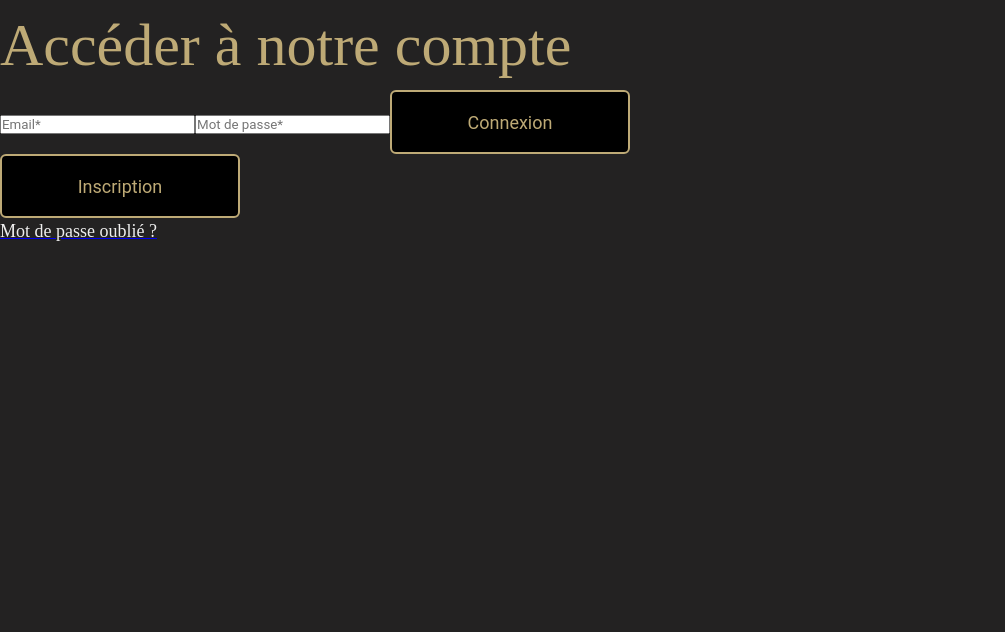
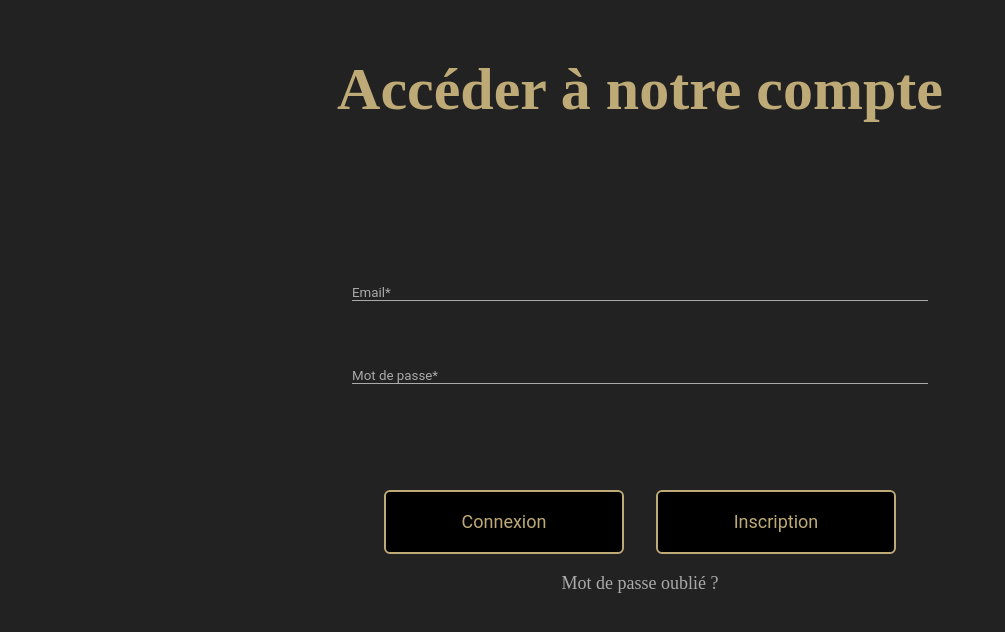
Before and after one commit to Mogwaie/Inovin, a React (Vite) app in the folder frontend/: page /login in a window 1280 px wide. Shown: the top 632 px of the page, without its empty margins (0-1005 px from the left). Built offline with nearby package versions, Linux system fonts and the light colour scheme.

Commit message:
login page end

```diff
--- a/frontend/src/assets/styles/_variable.scss
+++ b/frontend/src/assets/styles/_variable.scss
@@ -11,9 +11,6 @@ $app-supporting-color2: #eeeeee;
 /* Website Background */
 $app-bg-color: #232222;
 $app-bg-color-button: #000000;
-$app-bg-1: url("à mettre");
-$app-bg-2: url("à mettre");
-$app-bg-3: url("à mettre");
 
 /* Media query */
 $app-mobile: 320px;
@@ -30,21 +27,21 @@ $font-size-list-burger-tablet: 38px;
 @mixin font-title-phone {
   font-family: $font-family-title;
   color: $app-primary-font-color;
-  font-weight: normal;
+  font-weight: 600;
   font-size: 22px;
 }
 
 @mixin font-title-tablet {
   font-family: $font-family-title;
   color: $app-primary-font-color;
-  font-weight: normal;
+  font-weight: 600;
   font-size: 38px;
 }
 
 @mixin font-title-desktop {
   font-family: $font-family-title;
   color: $app-primary-font-color;
-  font-weight: normal;
+  font-weight: 600;
   font-size: 60px;
 }
 
--- /dev/null
+++ b/frontend/src/assets/styles/components/_inputEmail.scss
@@ -0,0 +1,20 @@
+.input-email-container {
+  width: 100%;
+
+  .input-email {
+    border: none;
+    border-bottom: 1px solid $font-family-title-color;
+    background-color: $app-bg-color;
+    color: $font-family-title-color;
+    width: 100%;
+  }
+
+  input::placeholder {
+    color: $font-family-title-color;
+  }
+
+  .input-email:focus {
+    outline: none;
+    border-bottom: solid 2px $font-family-title-color;
+  }
+}
--- /dev/null
+++ b/frontend/src/assets/styles/components/_inputPassword.scss
@@ -0,0 +1,20 @@
+.input-passeword-container {
+  width: 100%;
+
+  .input-password {
+    border: none;
+    border-bottom: 1px solid $font-family-title-color;
+    background-color: $app-bg-color;
+    color: $font-family-title-color;
+    width: 100%;
+  }
+
+  input::placeholder {
+    color: $font-family-title-color;
+  }
+
+  .input-password:focus {
+    outline: none;
+    border-bottom: solid 2px $font-family-title-color;
+  }
+}
--- a/frontend/src/assets/styles/login.scss
+++ b/frontend/src/assets/styles/login.scss
@@ -3,19 +3,59 @@
   flex-direction: column;
   flex-wrap: wrap;
   align-items: center;
-  min-height: 80vh;
+  justify-content: space-around;
+  height: 80vh;
 
   form {
     display: flex;
     flex-direction: column;
     align-items: center;
+    width: 45%;
 
-    button {
-      margin-top: 2rem;
+    input {
+      margin-top: 4rem;
+    }
+  }
+
+  .buttons-container-login-page {
+    display: flex;
+    flex-direction: column;
+    margin-top: 1rem;
+  }
+
+  button {
+    margin-bottom: 1rem;
+  }
+
+  p {
+    margin-top: 3rem;
+    text-align: center;
+    position: relative;
+    bottom: 0;
+    color: $font-family-title-color;
+    &:hover {
+      color: $app-supporting-color2;
     }
   }
 
   a {
     text-decoration: none;
+    cursor: pointer;
   }
 }
+
+@media screen and (min-width: $app-desktop) {
+  .login-container-page {
+    .buttons-container-login-page {
+      flex-direction: row;
+
+      button {
+        margin: 0 1rem;
+      }
+    }
+
+    p {
+      margin-top: 1rem;
+    }
+  }
+}
--- a/frontend/src/components/InputEmail.jsx
+++ b/frontend/src/components/InputEmail.jsx
@@ -9,13 +9,16 @@ function InputEmail({ MAX_LENGTH }) {
     }
   };
   return (
+    <div className="input-email-container">
       <input
+        className="input-email"
         type="email"
         required
         value={mail}
         onChange={handleChangeMail}
         placeholder="Email*"
       />
+    </div>
   );
 }
 
--- a/frontend/src/components/InputPassword.jsx
+++ b/frontend/src/components/InputPassword.jsx
@@ -12,13 +12,16 @@ function InputPassword({ MAX_LENGTH }) {
   };
 
   return (
+    <div className="input-passeword-container">
       <input
+        className="input-password"
         type="password"
         required
         value={password}
         onChange={handleChangePassword}
         placeholder="Mot de passe*"
       />
+    </div>
   );
 }
 
--- a/frontend/src/main.scss
+++ b/frontend/src/main.scss
@@ -2,6 +2,9 @@
 @import "./assets/styles/components/navbar.scss";
 @import "./assets/styles/components/burgerMenu.scss";
 @import "./assets/styles/components/signup.scss";
+@import "./assets/styles/login.scss";
+@import "./assets/styles/components/inputPassword";
+@import "./assets/styles/components/inputEmail";
 
 *,
 *::before,
--- a/frontend/src/pages/Login.jsx
+++ b/frontend/src/pages/Login.jsx
@@ -10,21 +10,26 @@ export default function Login() {
       <form>
         <InputEmail />
         <InputPassword />
+      </form>
+      <div className="links-page-login">
+        <div className="buttons-container-login-page">
           <Link to="/change to next page">
             <button className="primary-button" type="submit">
               Connexion
             </button>
           </Link>
-      </form>
 
           <Link to="/signUp">
             <button className="primary-button" type="button">
               Inscription
             </button>
           </Link>
+        </div>
+
         <Link to="/passwordRecovery">
           <p>Mot de passe oublié ?</p>
         </Link>
       </div>
+    </div>
   );
 }
```
Lines whose indentation alone changed are shown as unchanged.
